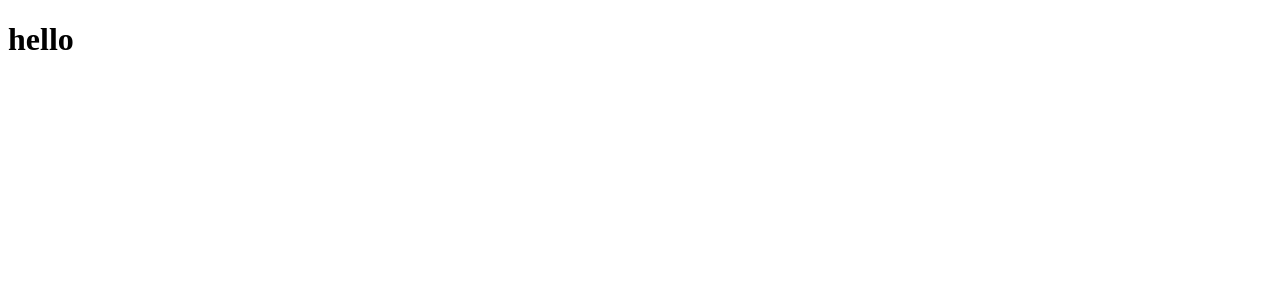
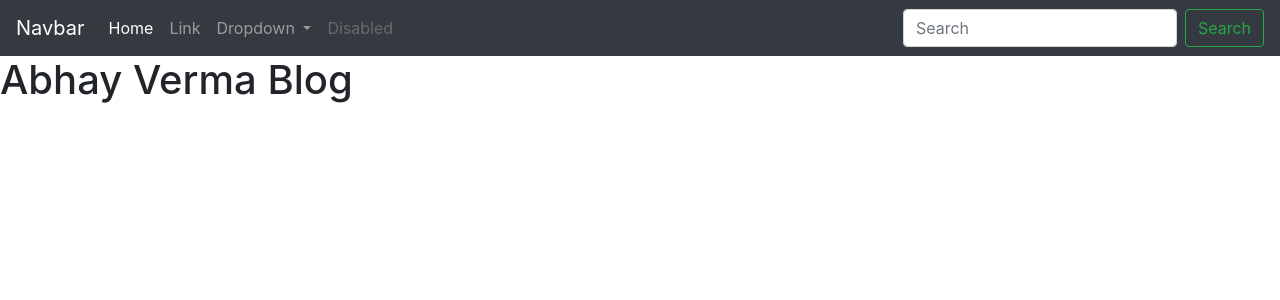
Before and after one commit to vermaabhay734/my-first-blog, a Django app: page / in a window 1280 px wide. Before the commit the part shown is almost empty. Shown: the top 300 px of the page. Run offline with Django 3.2, Linux system fonts and the light colour scheme; data that the repository does not hold is empty; some libraries are stand-ins or nearby versions.

Commit message:
Modified templates to display posts from database.

```diff
--- a/blog/admin.py
+++ b/blog/admin.py
@@ -2,3 +2,8 @@ from django.contrib import admin
 from .models import Post
 # Register your models here.
 admin.site.register(Post)
+
+'''
+from .models import Product
+admin.site.register(Product)
+'''
--- a/blog/templates/blog/post_list.html
+++ b/blog/templates/blog/post_list.html
@@ -1,11 +1,72 @@
-<!DOCTYPE html>
+<!doctype html>
 <html lang="en">
-<head>
-    <meta charset="UTF-8">
-    <meta name="viewport" content="width=device-width, initial-scale=1.0">
-    <title>Document</title>
-</head>
-<body>
-    <h1>hello</h1>
-</body>
+  <head>
+    <!-- Required meta tags -->
+    <meta charset="utf-8">
+    <meta name="viewport" content="width=device-width, initial-scale=1, shrink-to-fit=no">
+
+    <!-- Bootstrap CSS -->
+    <link rel="stylesheet" href="https://stackpath.bootstrapcdn.com/bootstrap/4.5.0/css/bootstrap.min.css" integrity="sha384-9aIt2nRpC12Uk9gS9baDl411NQApFmC26EwAOH8WgZl5MYYxFfc+NcPb1dKGj7Sk" crossorigin="anonymous">
+
+    <title>Abhay_Verma</title>
+  </head>
+  <body>
+
+    <nav class="navbar navbar-expand-lg navbar-dark bg-dark">
+        <a class="navbar-brand" href="#">Navbar</a>
+        <button class="navbar-toggler" type="button" data-toggle="collapse" data-target="#navbarSupportedContent" aria-controls="navbarSupportedContent" aria-expanded="false" aria-label="Toggle navigation">
+          <span class="navbar-toggler-icon"></span>
+        </button>
+
+        <div class="collapse navbar-collapse" id="navbarSupportedContent">
+          <ul class="navbar-nav mr-auto">
+            <li class="nav-item active">
+              <a class="nav-link" href="#">Home <span class="sr-only">(current)</span></a>
+            </li>
+            <li class="nav-item">
+              <a class="nav-link" href="#">Link</a>
+            </li>
+            <li class="nav-item dropdown">
+              <a class="nav-link dropdown-toggle" href="#" id="navbarDropdown" role="button" data-toggle="dropdown" aria-haspopup="true" aria-expanded="false">
+                Dropdown
+              </a>
+              <div class="dropdown-menu" aria-labelledby="navbarDropdown">
+                <a class="dropdown-item" href="#">Action</a>
+                <a class="dropdown-item" href="#">Another action</a>
+                <div class="dropdown-divider"></div>
+                <a class="dropdown-item" href="#">Something else here</a>
+              </div>
+            </li>
+            <li class="nav-item">
+              <a class="nav-link disabled" href="#" tabindex="-1" aria-disabled="true">Disabled</a>
+            </li>
+          </ul>
+          <form class="form-inline my-2 my-lg-0">
+            <input class="form-control mr-sm-2" type="search" placeholder="Search" aria-label="Search">
+            <button class="btn btn-outline-success my-2 my-sm-0" type="submit">Search</button>
+          </form>
+        </div>
+      </nav>
+
+
+
+    <div class="container-">
+        <h1>Abhay Verma Blog</h1>
+    </div>
+
+    {% for post in posts %}
+    <div>
+        <p>published: {{ post.published_date }}</p>
+        <h2><a href="">{{ post.title }}</a></h2>
+        <p>{{ post.text|linebreaksbr }}</p>
+    </div>
+    {% endfor %}
+
+
+    <!-- Optional JavaScript -->
+    <!-- jQuery first, then Popper.js, then Bootstrap JS -->
+    <script src="https://code.jquery.com/jquery-3.5.1.slim.min.js" integrity="sha384-DfXdz2htPH0lsSSs5nCTpuj/zy4C+OGpamoFVy38MVBnE+IbbVYUew+OrCXaRkfj" crossorigin="anonymous"></script>
+    <script src="https://cdn.jsdelivr.net/npm/popper.js@1.16.0/dist/umd/popper.min.js" integrity="sha384-Q6E9RHvbIyZFJoft+2mJbHaEWldlvI9IOYy5n3zV9zzTtmI3UksdQRVvoxMfooAo" crossorigin="anonymous"></script>
+    <script src="https://stackpath.bootstrapcdn.com/bootstrap/4.5.0/js/bootstrap.min.js" integrity="sha384-OgVRvuATP1z7JjHLkuOU7Xw704+h835Lr+6QL9UvYjZE3Ipu6Tp75j7Bh/kR0JKI" crossorigin="anonymous"></script>
+  </body>
 </html>
--- a/blog/views.py
+++ b/blog/views.py
@@ -1,5 +1,8 @@
 from django.shortcuts import render
+from .models import Post
+from django.utils import timezone
 
 # Create your views here.
 def post_list(request):
-    return render(request, 'blog/post_list.html', {})
+    posts = Post.objects.filter(published_date__lte=timezone.now()).order_by('published_date')
+    return render(request, 'blog/post_list.html', {'posts': posts})
```
Also changed, not shown: blog/models.py (+18 -0 lines).
